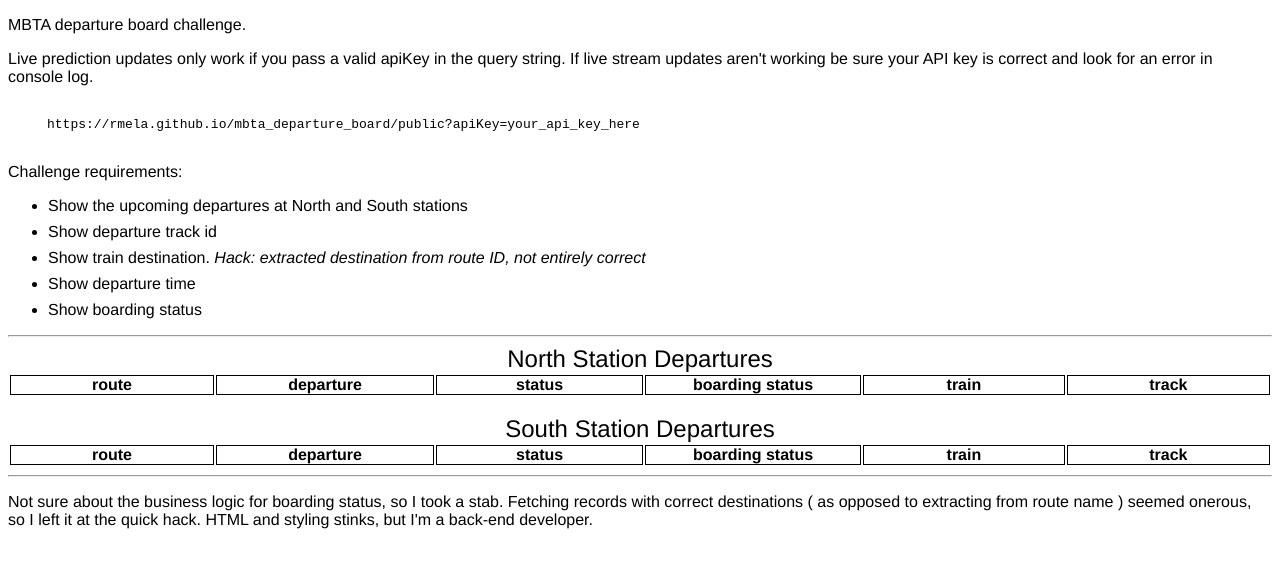
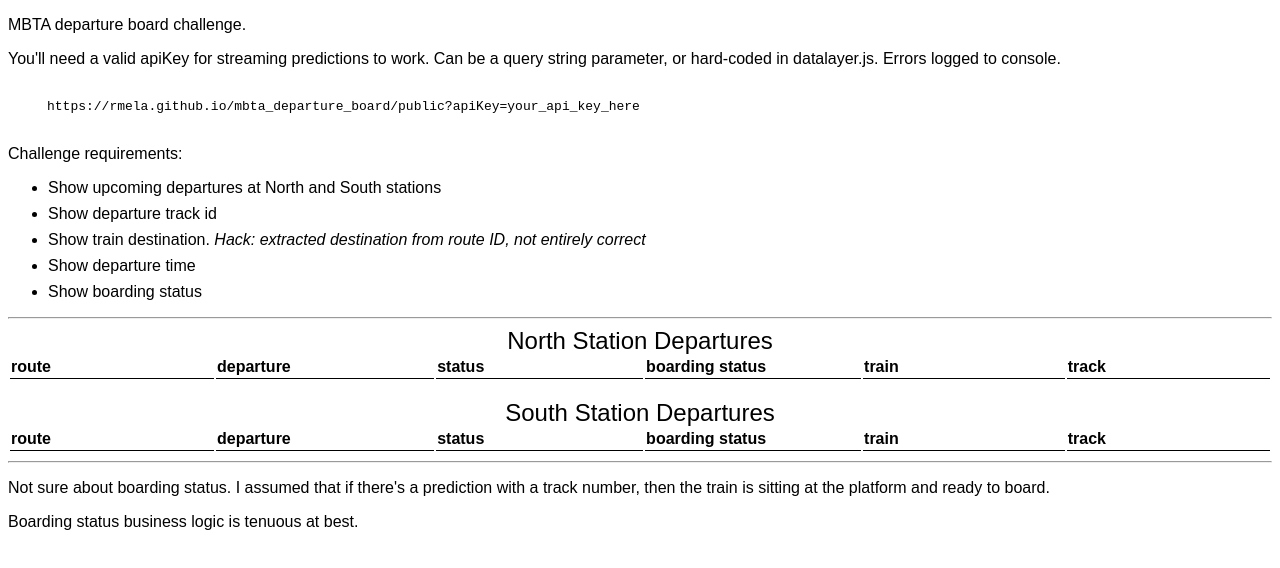
Before and after one commit to rmela/mbta_departure_board, a website: page public/index.html in a window 1280 px wide. Drawn offline with Linux system fonts and the light colour scheme; no server answers.

Commit message:
Comments, cleanup

```diff
--- a/public/css/styles.css
+++ b/public/css/styles.css
@@ -1,5 +1,5 @@
 body {
-  font-family: helvetica
+  font-family: Arial, Helvetica, sans-serif;
 }
 
 .preformatted {
@@ -20,10 +20,16 @@
   font-size: 1.5em;
 }
 
-td, th {
-   border: 1px solid black;
-   margin: 0;
-   padding: 0;
+td {
+   text-align: left;
+   margin: 0.5em
+}
+
+th {
+   border-bottom: 1.5px solid black;
+   padding-bottom: 2px;
+   margin: 0.5em;
+   text-align: left;
    width: 20em
 }
 
--- a/public/index.html
+++ b/public/index.html
@@ -11,8 +11,8 @@
    <p>MBTA departure board challenge.</p>
 
    <p>
-     Live prediction updates only work if you pass a valid apiKey in the query string.
-     If live stream updates aren't working be sure your API key is correct and look for an error in console log.
+     You'll need a valid apiKey for streaming predictions to work.   Can be a query string parameter, or hard-coded
+     in datalayer.js.  Errors logged to console.
    </p>
 
    <p class="preformatted">
@@ -21,7 +21,7 @@
 
    <p>Challenge requirements:</p>
    <ul>
-     <li>Show the upcoming departures at North and South stations</li>
+     <li>Show upcoming departures at North and South stations</li>
      <li>Show departure track id</li>
      <li>Show train destination.  <i>Hack: extracted destination from route ID, not entirely correct</i></li>
      <li>Show departure time</li>
@@ -43,7 +43,7 @@
      <departure-table station="South Station" v-bind:predictions="predictions">
      </departure-table>
 
-     <div class="debug preformatted">{{predictions}}</div>
+     <!-- edit styles.css to display raw data for debugging -->
 
    </div>
 
@@ -53,9 +53,12 @@
 
    <hr/>
 
-   <p>Not sure about the business logic for boarding status, so I took a stab.  Fetching records with correct
-      destinations ( as opposed to extracting from route name ) seemed onerous, so I left it at the quick hack.
-      HTML and styling stinks, but I'm a back-end developer.
+   <p>
+      Not sure about boarding status.  I assumed that if there's a prediction with a track number, then the train
+      is sitting at the platform and ready to board.
+   </p>
+   <p>
+      Boarding status business logic is tenuous at best.
    </p>
 
   </body>
--- a/public/js/datalayer.js
+++ b/public/js/datalayer.js
@@ -1,6 +1,15 @@
+/*
+ * Data Access Layer for MBTA Departure Board project
+ */
 const DataLayer = function() {
 
   const BASE = 'https://api-v3.mbta.com'
+
+  /*
+   * API_KEY required for live prediction updates.
+   * You can hard-code it here, or you can pass it as an "apiKey" parameter in a query string.
+   *
+   */
 
   let API_KEY = "" // Put your API key here, or pass apiKey in query string
 
@@ -21,6 +30,13 @@
 
   let predictionsUrl = `${BASE}/predictions/?filter[stop]=South Station,North Station&sort=time`
   let streamUrl      = `${BASE}/predictions/?filter[stop]=South Station,North Station&filter[direction_id]=0&api_key=${API_KEY}`
+
+  /**
+  * @flatten
+  *
+  * Extract information we want from prediction object, store in in a simpler structure that's easier
+  * to work with
+  */
 
   function flatten( prediction ) {
 
@@ -46,8 +62,13 @@
     }
   } // flatten
 
-  /*
-   * Fetch initial batch of predictions to initialize board
+  /**
+   * @fetchPredictions
+   *
+   * Fetch batch of predictions to initialize board
+   *
+   * Invoked when application first loads.
+   *
    */
 
   async function fetchPredictions() {
@@ -66,8 +87,11 @@
       .filter( elt => elt.departure )
   }
 
-  /*
-   * Start receiving updates via stream
+  /**
+   * @startEventStream
+   *
+   * Start receiving preduction updates via event stream
+   *
    */
 
   startEventStream = () => {
@@ -75,30 +99,54 @@
     if(!API_KEY) return
 
     this.eventStream = new EventSource( streamUrl )
-    this.eventStream.onmessage = function(msg) { console.log('message', msg ) }
+
     this.eventStream.onclose = function(msg) { console.log('close', msg ) }
     this.eventStream.onopen = function(msg) { console.log('open', msg ) }
     this.eventStream.addEventListener('error', function(err) {
        console.error( err )
     })
+
     this.eventStream.addEventListener('update', this.onUpdate )
 
   }
 
-  /*
-   * Remove predictions where departure time is in the past
+  /**
+   *
+   * @prune
+   *
+   * Remove predictions for departed trains (departure time is in the past)
+   *
    */
 
   function prune() {
-    let pruned = DATA.predictions.filter( p => p.departure > moment().format() )
-    if( pruned.length == DATA.predictions.length ) return
+
+    let cutoff = moment()
+    cutoff.add( -2, 'minutes' )
+
+    let pruned = DATA.predictions.filter( p => { // Filter for non-departed trains
+
+       // Assumes departures in list are never null.  Not sure that's a safe assumption.
+
+       let t = moment(p.departure);
+       return t  > cutoff
+
+    })
+
+    if( pruned.length == DATA.predictions.length ) { // No departed trains. Nothing to prune.
+      return
+    }
+
     console.log( `pruned ${DATA.predictions.length - pruned.length} items` )
     DATA.predictions = pruned
   }
 
   /*
+   * @timeSortComparator
+   *
    * Comparator for sorting predictions on departure time
+   *
    */
+
   function timeSortComparator(a, b ) {
      a = a.departure
      b = b.departure
@@ -108,27 +156,50 @@
             0
   }
 
+  /**
+  * @onUpdate
+  *
+  * Invoked when new predictions arrive on live stream.
+  *
+  * If matching prediction found in list, update it's values
+  *
+  * If no match found, then prediction is new.  Add it to the list.
+  *
+  */
+
   function onUpdate( msg ) {
+
     console.log( 'UPDATE', moment().format() )
     console.dir( msg.data )
+
     let data = flatten( JSON.parse( msg.data ) )
 
-    // predictions identified by trip (?) since track number is part of id, but couldn't
-    // train be sent to a different track?
+    let prediction = DATA.predictions.find( p => p.id == data.id )
 
-    let prediction = DATA.predictions.find( p => p.trip == data.trip )
     if( !prediction ) {
+
        console.log('Adding new prediction', data )
        DATA.predictions.push( data )
        DATA.predictions = DATA.predictions.sort( timeSortComparator )
+
     } else {
+
        console.log('Updating existing prediction BEFORE', prediction )
        if( data.departure ) prediction.departure = data.departure
        if( data.train ) prediction.train = data.train
        if( data.status )  prediction.status = data.status
        console.log('Updating existing prediction AFTER', prediction )
+
     }
   }
+
+  /**
+  *
+  * @init
+  *
+  * Application will call this function when it's ready to start using data.
+  *
+  */
 
   async function init() {
     await fetchPredictions()
```
Lines whose indentation alone changed are shown as unchanged.
